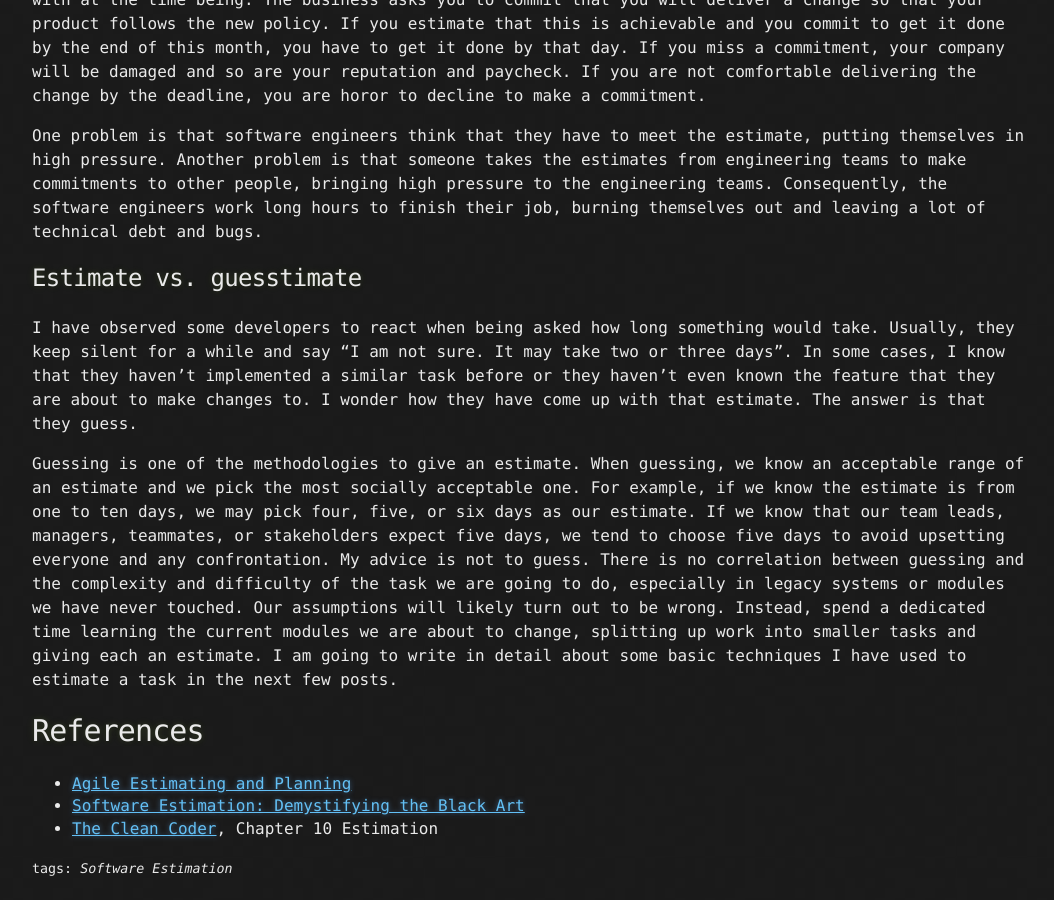
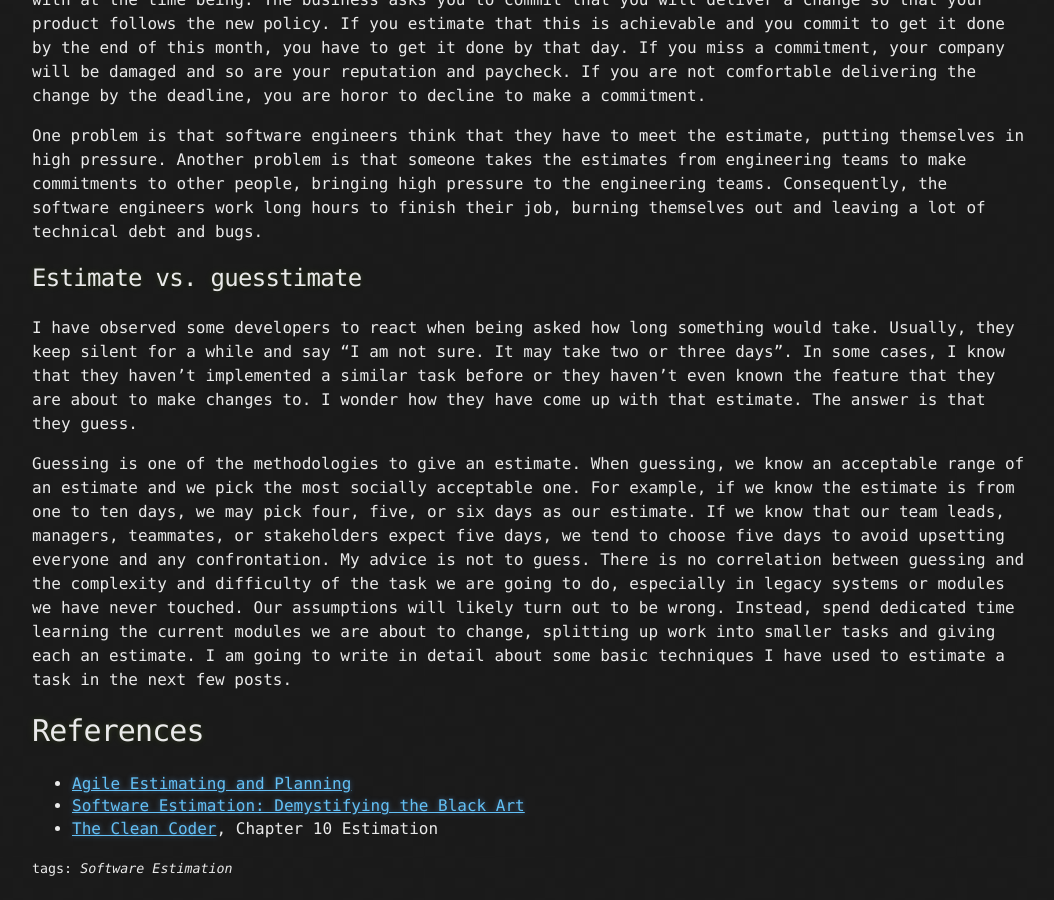
Before and after one commit to anlnt/anlnt.github.io, a Jekyll site: the page built from _posts/2020-03-28-what-is-software-estimation.markdown, in a window 1280 px wide and 900 px high, scrolled down 739 px. Shown: the whole window, without its empty margins (108-1162 px from the left). Built offline with Jekyll 4.4.1, drawn with Linux system fonts in a browser that asks for light colours.

```diff
--- a/_posts/2020-03-28-what-is-software-estimation.markdown
+++ b/_posts/2020-03-28-what-is-software-estimation.markdown
@@ -20,7 +20,7 @@ One problem is that software engineers think that they have to meet the estimate
 
 I have observed some developers to react when being asked how long something would take. Usually, they keep silent for a while and say “I am not sure. It may take two or three days”. In some cases, I know that they haven’t implemented a similar task before or they haven’t even known the feature that they are about to make changes to. I wonder how they have come up with that estimate. The answer is that they guess.
 
-Guessing is one of the methodologies to give an estimate. When guessing, we know an acceptable range of an estimate and we pick the most socially acceptable one. For example, if we know the estimate is from one to ten days, we may pick four, five, or six days as our estimate. If we know that our team leads, managers, teammates, or stakeholders expect five days, we tend to choose five days to avoid upsetting everyone and any confrontation. My advice is not to guess. There is no correlation between guessing and the complexity and difficulty of the task we are going to do, especially in legacy systems or modules we have never touched. Our assumptions will likely turn out to be wrong. Instead, spend a dedicated time learning the current modules we are about to change, splitting up work into smaller tasks and giving each an estimate. I am going to write in detail about some basic techniques I have used to estimate a task in the next few posts.
+Guessing is one of the methodologies to give an estimate. When guessing, we know an acceptable range of an estimate and we pick the most socially acceptable one. For example, if we know the estimate is from one to ten days, we may pick four, five, or six days as our estimate. If we know that our team leads, managers, teammates, or stakeholders expect five days, we tend to choose five days to avoid upsetting everyone and any confrontation. My advice is not to guess. There is no correlation between guessing and the complexity and difficulty of the task we are going to do, especially in legacy systems or modules we have never touched. Our assumptions will likely turn out to be wrong. Instead, spend dedicated time learning the current modules we are about to change, splitting up work into smaller tasks and giving each an estimate. I am going to write in detail about some basic techniques I have used to estimate a task in the next few posts.
 
 # References
 
```
